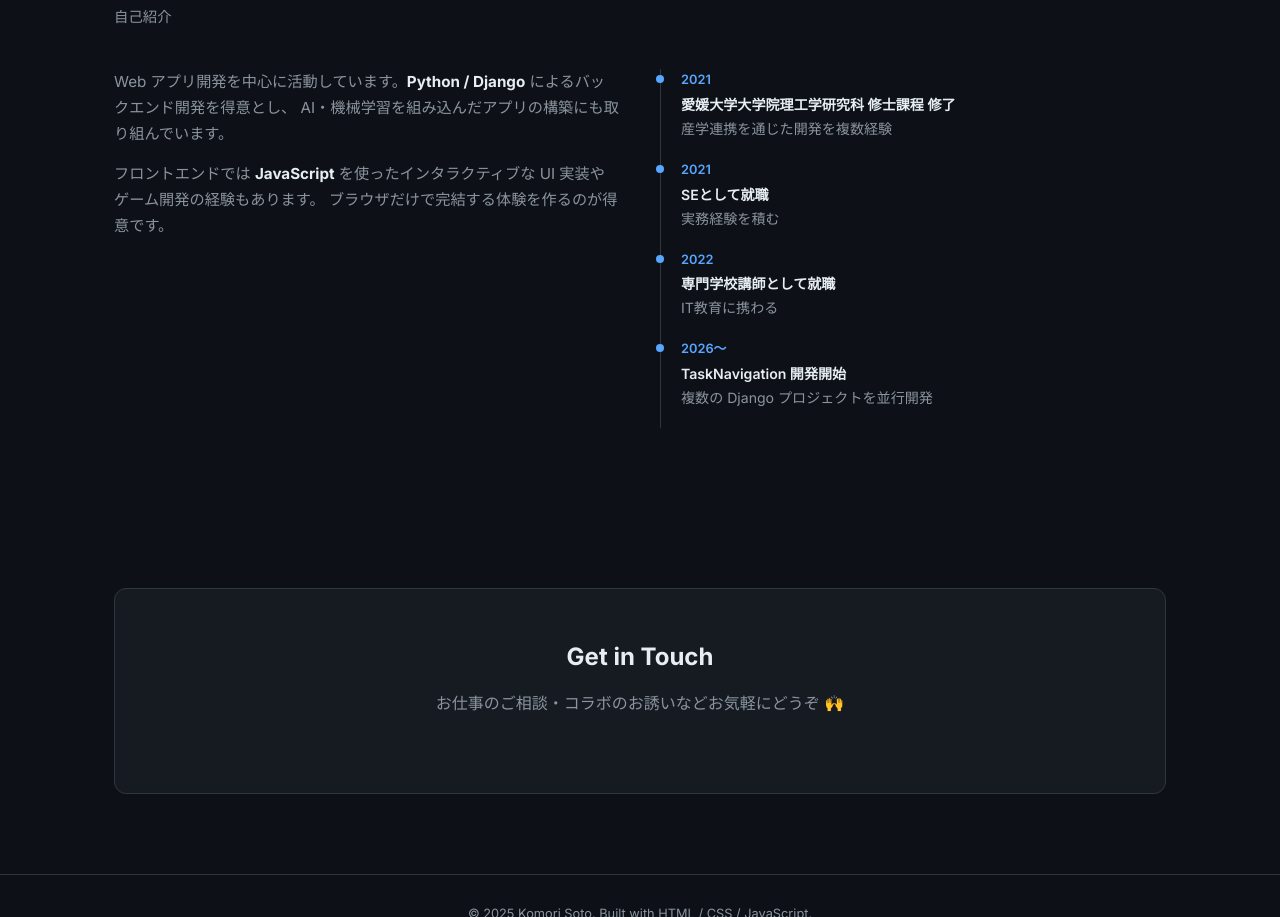
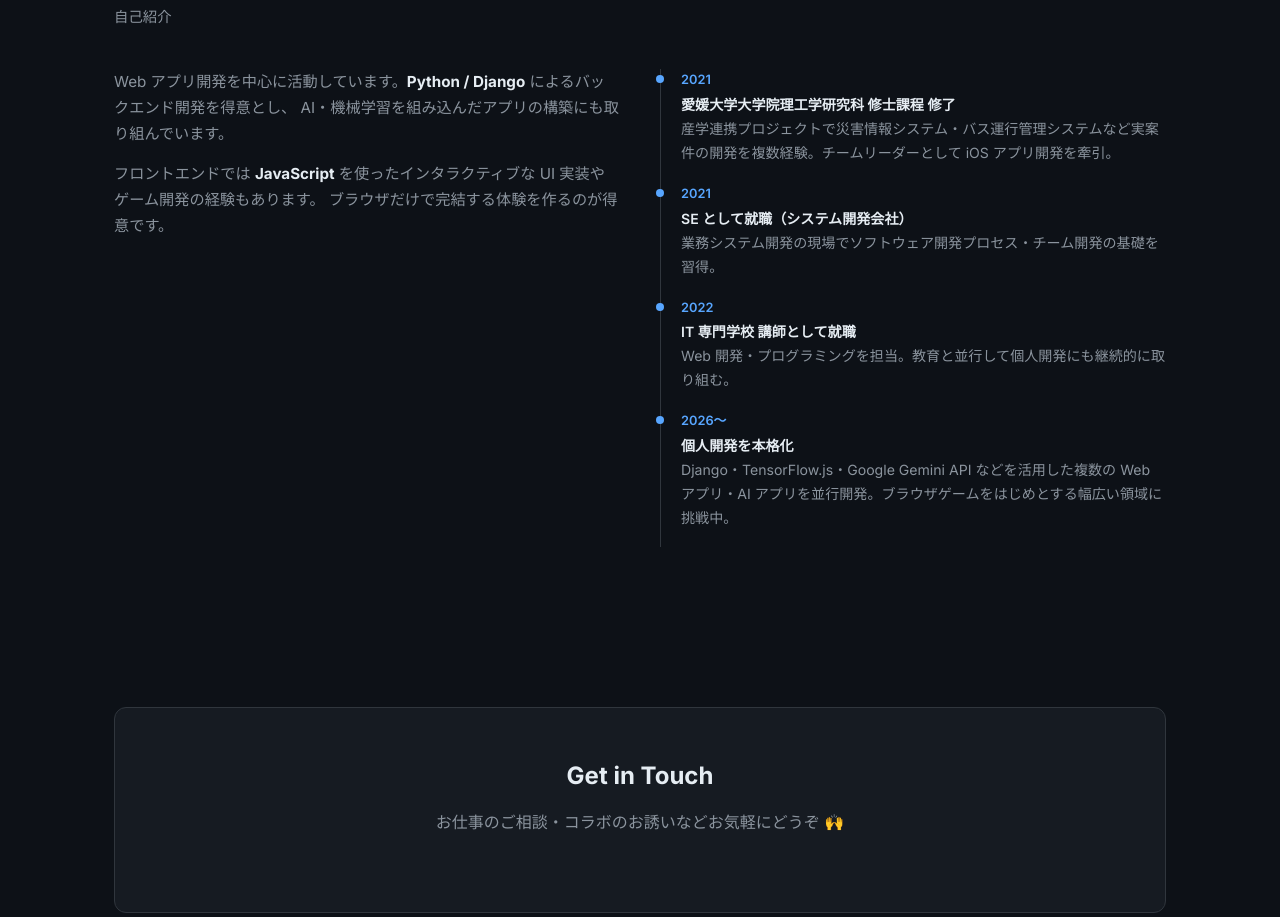
Before and after one commit to KomoriSoto/gallery, a plain HTML site: page index.html in a window 1280 px wide. Shown: the part 2796-3713 px from the top of the page. Drawn offline with Linux system fonts and the light colour scheme.

Commit message:
経歴欄の更新

```diff
--- a/index.html
+++ b/index.html
@@ -220,22 +220,22 @@
         <li>
           <div class="tl-year">2021</div>
           <div class="tl-title">愛媛大学大学院理工学研究科 修士課程 修了</div>
-          <div>産学連携を通じた開発を複数経験</div>
+          <div>産学連携プロジェクトで災害情報システム・バス運行管理システムなど実案件の開発を複数経験。チームリーダーとして iOS アプリ開発を牽引。</div>
         </li>
         <li>
           <div class="tl-year">2021</div>
-          <div class="tl-title">SEとして就職</div>
-          <div>実務経験を積む</div>
+          <div class="tl-title">SE として就職（システム開発会社）</div>
+          <div>業務システム開発の現場でソフトウェア開発プロセス・チーム開発の基礎を習得。</div>
         </li>
         <li>
           <div class="tl-year">2022</div>
-          <div class="tl-title">専門学校講師として就職</div>
-          <div>IT教育に携わる</div>
+          <div class="tl-title">IT 専門学校 講師として就職</div>
+          <div>Web 開発・プログラミングを担当。教育と並行して個人開発にも継続的に取り組む。</div>
         </li>
         <li>
           <div class="tl-year">2026〜</div>
-          <div class="tl-title">TaskNavigation 開発開始</div>
-          <div>複数の Django プロジェクトを並行開発</div>
+          <div class="tl-title">個人開発を本格化</div>
+          <div>Django・TensorFlow.js・Google Gemini API などを活用した複数の Web アプリ・AI アプリを並行開発。ブラウザゲームをはじめとする幅広い領域に挑戦中。</div>
         </li>
       </ul>
     </div>
```
